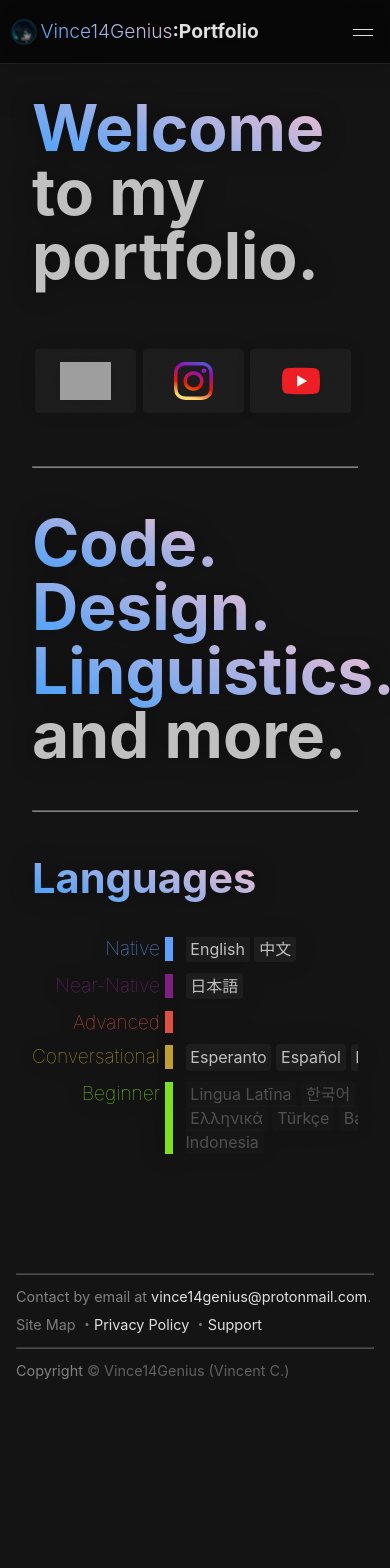
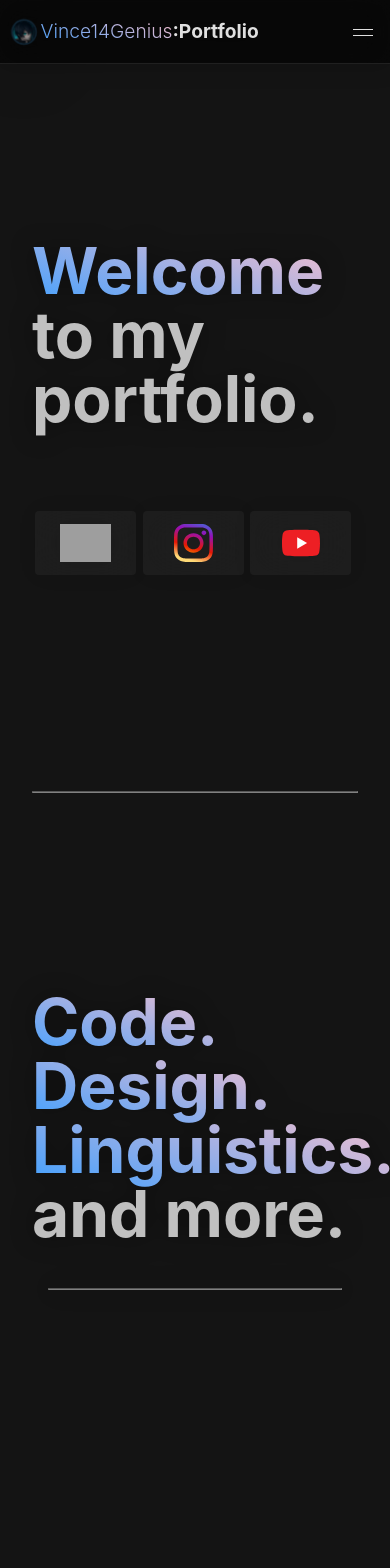
Before and after one commit to Vince14Genius/Vince14Genius.github.io, a React (Create React App) app: page / in a window 390 px wide. Shown: the top 1568 px of the page. Before the commit the page ends 1432 px from the top, so only its background shows below. Built offline with nearby package versions, Linux system fonts and the light colour scheme; grey boxes are pictures that could not be loaded.

Commit message:
footer & vh change

```diff
--- a/src/App.css
+++ b/src/App.css
@@ -8,6 +8,10 @@
   --background-color-primary: #141414;
   --background-color-secondary: #202020;
   --background-color-tertiary: #303030;
+
+  --standard-hr-margin: 1rem;
+  --hello-hr-margin: 4rem;
+  --hello-hr-margin-mobile: 2.67rem;
 }
 
 html {
@@ -174,7 +178,7 @@ th {
 }
 
 .standard-hr {
-  margin: 1rem 0;
+  margin: var(--standard-hr-margin) 0;
   opacity: 0.5;
 }
 
@@ -275,7 +279,7 @@ p.text-hello {
 }
 
 .text-hello>.standard-hr {
-  margin: 4rem 0;
+  margin: var(--hello-hr-margin) 0;
 }
 
 @media (max-width: 799px) {
@@ -288,7 +292,7 @@ p.text-hello {
   }
 
   .text-hello>.standard-hr {
-    margin: 2.67rem 0;
+    margin: var(--hello-hr-margin-mobile) 0;
   }
 }
 
@@ -301,6 +305,13 @@ p.text-hello {
   -moz-background-clip: text;
   -webkit-text-fill-color: transparent;
   -moz-text-fill-color: transparent;
+}
+
+section.full-page-height {
+  min-height: calc(100vh - var(--nav-bar-height) - 2 * var(--hello-hr-margin));
+  display: flex;
+  flex-direction: column;
+  justify-content: center;
 }
 
 /* Language Proficiency Labels */
--- a/src/components/Footer/Footer.css
+++ b/src/components/Footer/Footer.css
@@ -1,15 +1,17 @@
 footer {
-    padding: 15px 0 40px 0;
+    padding: 2.4rem 0;
+    min-height: 50vh;
+    background-color: #101010;
 }
 
 .footer-normal {
     color: #808080;
-    font-size: 0.9rem;
+    font-size: 1.2rem;
 }
 
 .footer-light {
     color: #606060;
-    font-size: 0.9rem;
+    font-size: 1.2rem;
 }
 
 .footer-link {
--- a/src/components/Footer/Footer.tsx
+++ b/src/components/Footer/Footer.tsx
@@ -7,7 +7,6 @@ function Footer() {
     <footer>
       <div className="nav-aligned-width-wrapper">
         <hr className="compatibility-hidden"/>
-        <hr className="footer-hr"/>
         <p className="footer-normal compact-line-height">
           Contact by email at <a className="footer-link" href="mailto:vince14genius@protonmail.com">vince14genius@protonmail.com</a>.
         </p>
--- a/src/pages/index.tsx
+++ b/src/pages/index.tsx
@@ -8,6 +8,7 @@ function Index() {
   return (
     <main id="main-content" lang="en">
       <div className="main-width-wrapper">
+        <section className="full-page-height">
           <section className="text-hello">
             <p className="text-hello"><span className="text-fancy">Welcome</span></p>
             <p className="text-hello">to my portfolio.</p>
@@ -28,10 +29,11 @@ function Index() {
               </a>
             </p>
           </section>
+        </section>
         <div className="text-hello nav-aligned-width-wrapper">
           <hr className="standard-hr" />
         </div>
-        <section className="text-hello">
+        <section className="text-hello full-page-height">
           <h2 className="compatibility-hidden">Summary</h2>
           <p className="text-hello">
             <span className="text-fancy">
@@ -51,11 +53,11 @@ function Index() {
           <p className="text-hello">
             and more.
           </p>
-        </section>
           <div className="text-hello nav-aligned-width-wrapper">
             <hr className="standard-hr" />
           </div>
-        <section className="text-hello">
+        </section>
+        <section className="text-hello full-page-height">
           <h2 className="text-hello"><span className="text-fancy">Languages</span></h2>
           <div className="language-chart">
             <div className="language-chart-header-column language-proficiency-native">Native</div>
```
Lines whose indentation alone changed are shown as unchanged.
